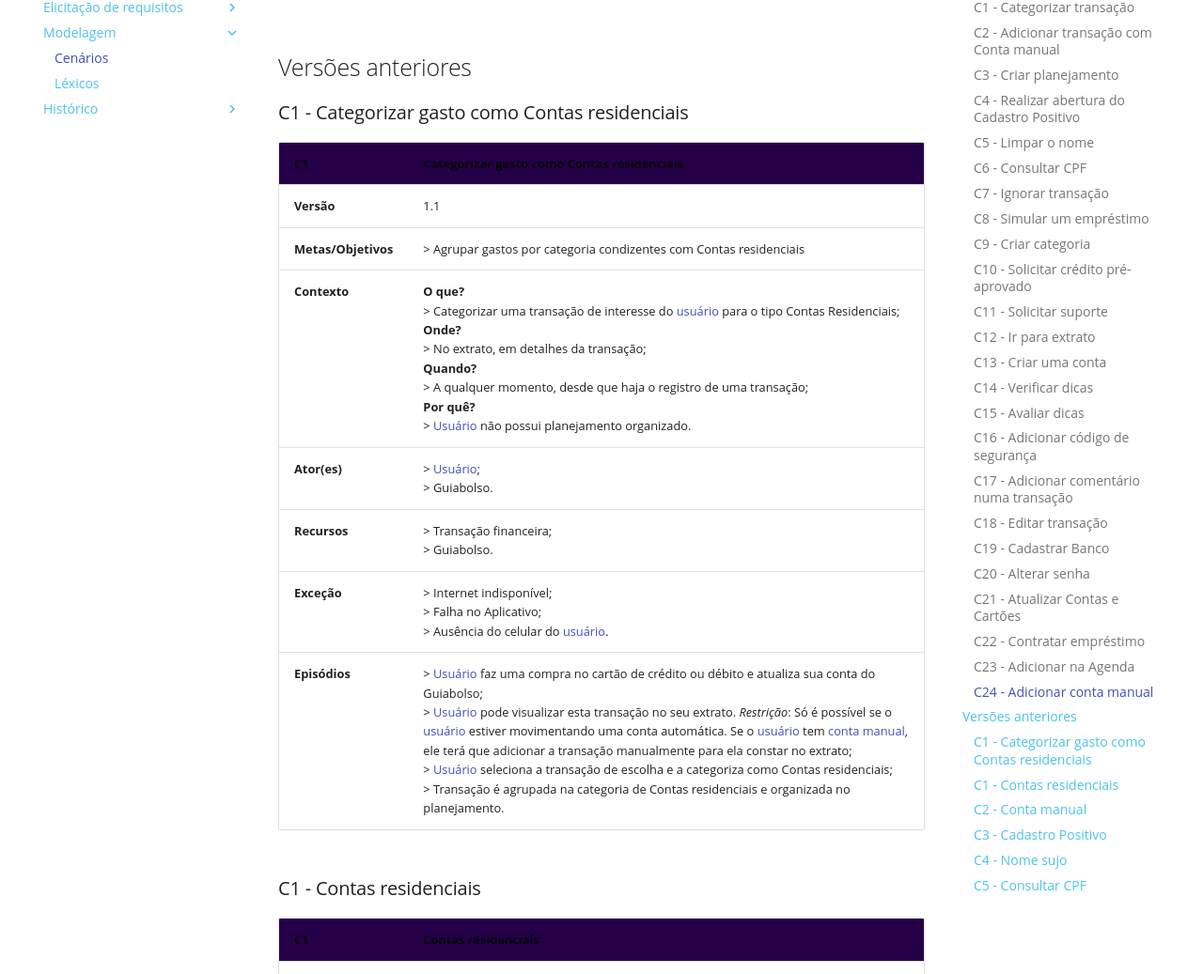
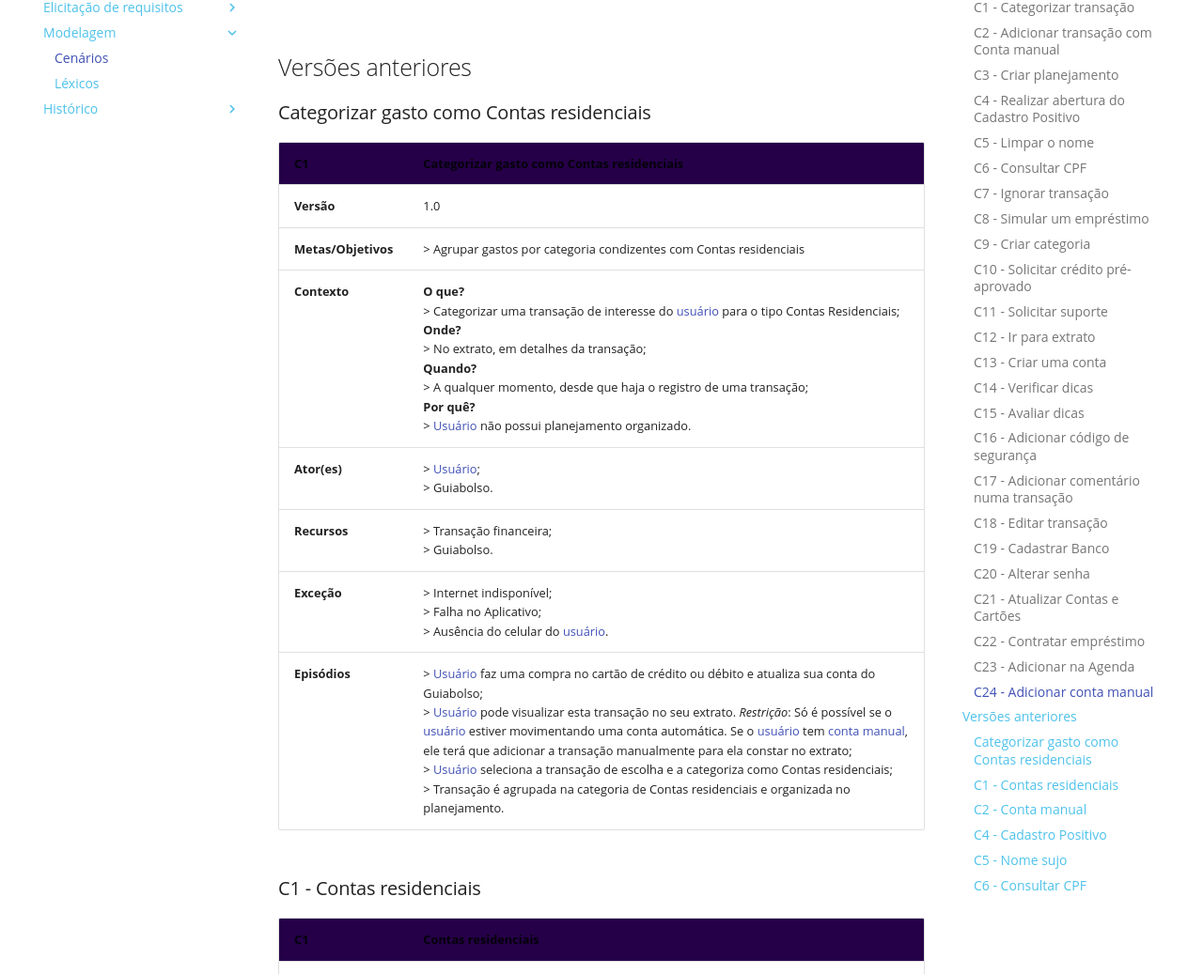
Before and after one commit to fga-disciplinas/2019.1-Guia-Bolso, an MkDocs documentation site: the page built from docs/modelagem/cenarios.md, in a window 1280 px wide and 1400 px high, scrolled down 23942 px. Shown: the part 154-1191 px from the top of the window at 94% size. Built offline with MkDocs 1.6.1 and Material for MkDocs 9.7.7, drawn with Linux system fonts in a browser that asks for light colours; comment, search, counter and statistics services are not loaded; old or Windows-style settings are respelled for this version of MkDocs; some of the changed text lies outside the part shown.

Commit message:
Atualizados links para versoes anteriores de cenarios

```diff
--- a/docs/modelagem/cenarios.md
+++ b/docs/modelagem/cenarios.md
@@ -320,11 +320,11 @@
 
 ## Versões anteriores
 
-### C1 - Categorizar gasto como Contas residenciais
+### Categorizar gasto como Contas residenciais
 
 | **C1** | **Categorizar gasto como Contas residenciais**  |
 |--|--|
-| **Versão**| 1.1 |
+| **Versão**| 1.0 |
 | **Metas/Objetivos** | > Agrupar gastos por categoria condizentes com Contas residenciais |
 | **Contexto** | **O que?**<br> > Categorizar uma transação de interesse do [usuário] para o tipo Contas Residenciais; <br> **Onde?** <br>> No extrato, em detalhes da transação; <br> **Quando?** <br> > A qualquer momento, desde que haja o registro de uma transação; <br> **Por quê?** <br>> [Usuário] não possui planejamento organizado.|
 |**Ator(es)** | > [Usuário]; <br> > Guiabolso.|
@@ -345,9 +345,9 @@
 | **Exceção** | > Internet indisponível |
 | **Episódios** | > [Usuário] faz uma compra no cartão de crédito ou débito e atualiza sua sessão do Guiabolso; <br> > [Usuário] pode visualizar esta transação no seu extrato. *Restrições*: Só é possível se o [usuário] estiver movimentando uma conta automática. Se o [usuário] tem uma [conta manual], ele terá que adicionar a transação manualmente para ela constar no extrato.|
 
-### C2 - [Conta manual]
+### C2 - Conta manual
 
-| **C2** | **[Conta manual]**  |
+| **C2** | **Conta manual**  |
 |--|--|
 | **Versão**| 1.0 |
 | **Metas/Objetivos** | > Descrever como adicionar e usar uma [conta manual] |
@@ -357,9 +357,9 @@
 | **Exceção** | > Dados insuficientes |
 | **Episódios** | > [Usuário] busca organização financeira. ; <br> > [Usuário] opta por criar uma [conta manual]. *Restrições*: Se o [usuário] opta por criar uma [conta manual], deve adicionar manualmente todas as transações que quiser para manter o extrato fiél; <br> > O [usuário] deve adicionar qual é o tipo de movimentação: de entrada ou saída de capital.|
 
-### C3 - Cadastro Positivo
+### C4 - Cadastro Positivo
 
-| **C3** | **Cadastro Positivo**  |
+| **C3** | **Cadastro Positivo** |
 |--|--|
 | **Versão**| 1.0 |
 | **Metas/Objetivos** | > [Usuário] quer mostrar que é um bom pagador |
@@ -381,7 +381,7 @@
 | **Exceção** | > Acordos |
 | **Episódios** | > [Usuário] está com [nome sujo](../lexicos/#l1-nome-sujo). *Restrição*: [usuário] não pode efetuar nenhuma transação a crédito; <br> > [Usuário] pode solicitar acordos com a instituição bancária. *Restrição*: o acordo deve ser satisfatório e possível nas atuais condições do [usuário]; <br> > [Usuário] preenche o formulário de cadastro. *Restrição*: Os dados devem ser válidos; <br> > [Usuário] aceita acordo proposto e paga suas pendências. *Restrição*: o [usuário] deve cumprir com o acordo para não prorrogar sua situação de [nome sujo](../lexicos/#l1-nome-sujo).|
 
-### C5 - Consultar CPF
+### C6 - Consultar CPF
 
 | **C5** | **Consultar CPF**  |
 |--|--|
```
Also changed, not shown: other parts of docs/modelagem/cenarios.md (+7 -7 lines).
